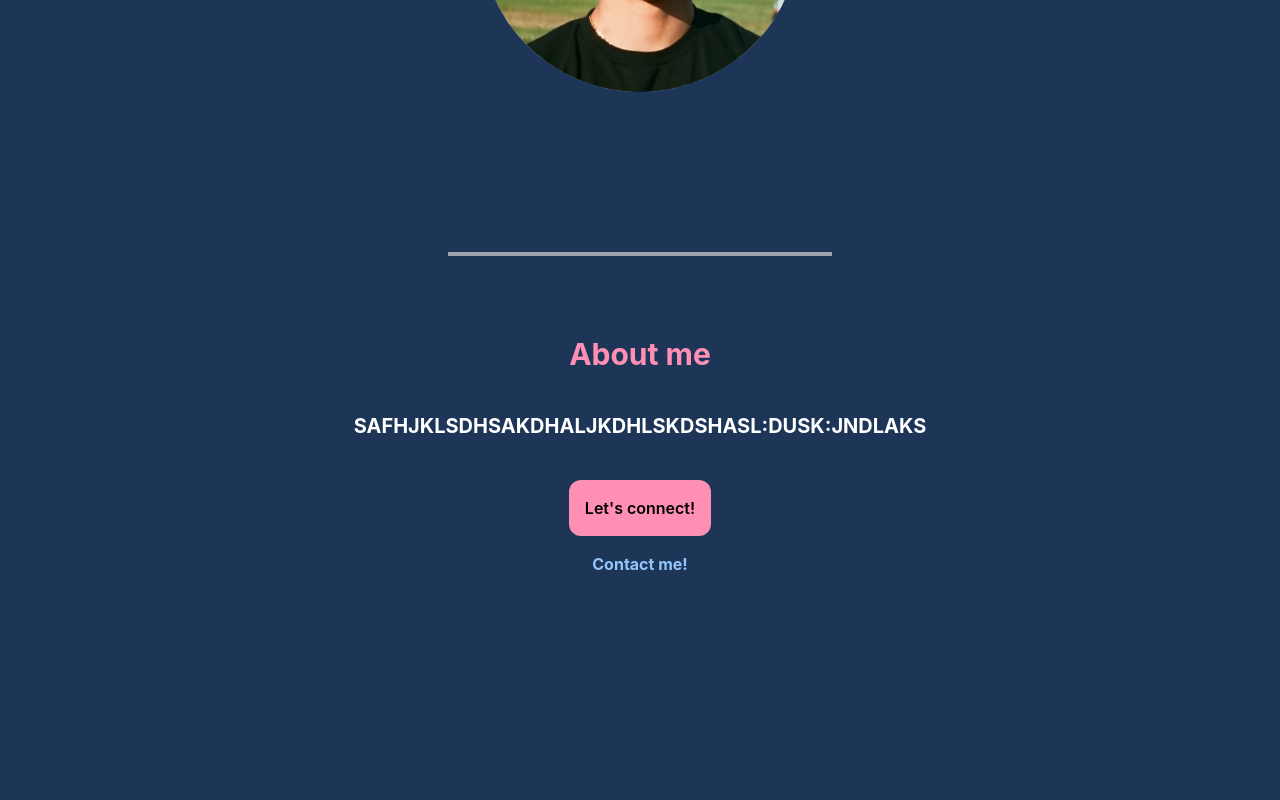
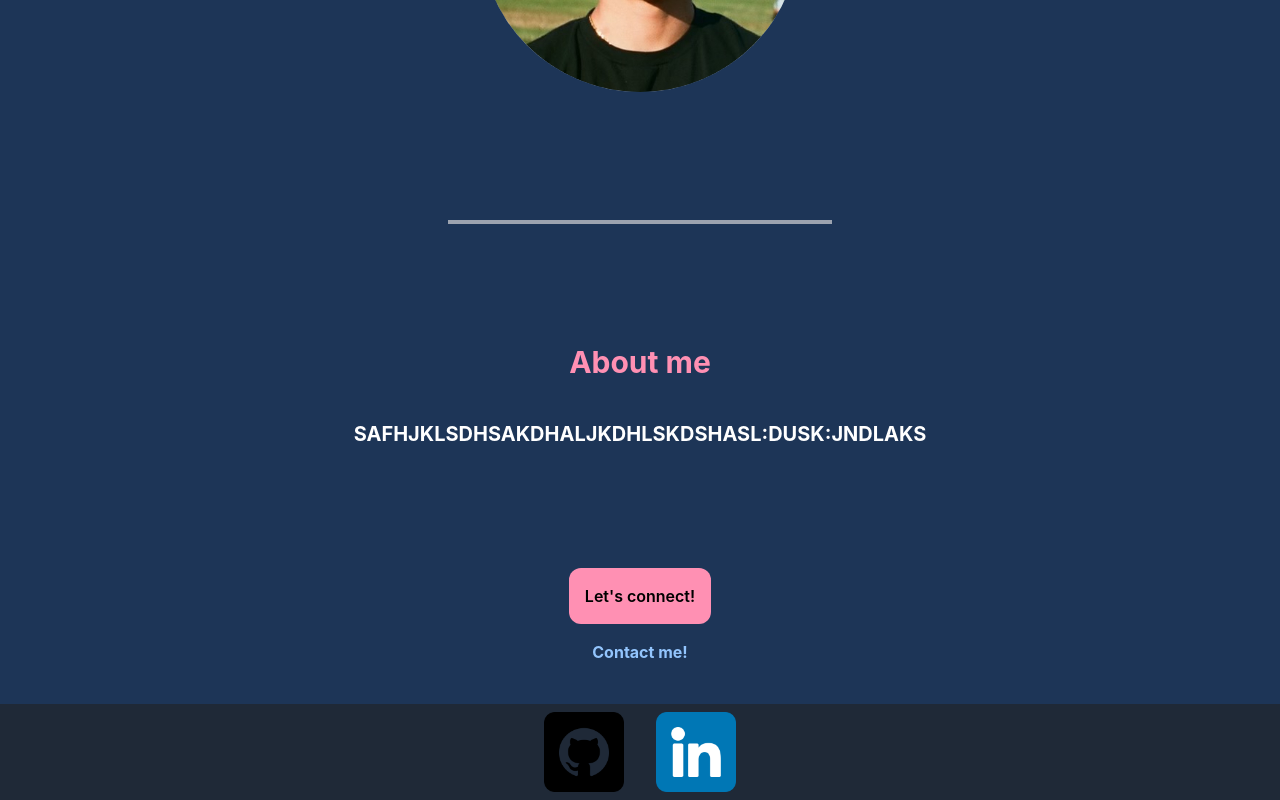
Before and after one commit to jackbngn/react-portfolio, a React (Create React App) app in the folder react-portfolio/: page / in a window 1280 px wide. Shown: the part 600-1400 px from the top of the page. Before the commit the page ends 1176 px from the top, so only its background shows below. Built offline with nearby package versions, Linux system fonts and the light colour scheme.

Commit message:
added footer

```diff
--- /dev/null
+++ b/react-portfolio/src/components/Footer.js
@@ -0,0 +1,20 @@
+import React from 'react';
+import Github from '../images/github.png';
+import Linkedin from '../images/linkedin.png';
+
+export default function Footer() {
+	return (
+		<footer className=" bg-gray-800 p-2">
+			<div className="flex justify-center  ">
+				<a href="https://github.com/jackbngn" target="_blank">
+					<img src={Github} alt="Github" className="w-20 mr-8  "></img>
+				</a>
+				<a
+					href="https://www.linkedin.com/in/jack-nguyen-909759266/"
+					target="_blank">
+					<img src={Linkedin} alt="Linkedin" className="w-20"></img>
+				</a>
+			</div>
+		</footer>
+	);
+}
--- a/react-portfolio/src/components/Navtabs.js
+++ b/react-portfolio/src/components/Navtabs.js
@@ -2,7 +2,7 @@ import React from 'react';
 
 function NavTabs({ currentPage, handlePage }) {
 	return (
-		<nav className="flex items-center justify-between bg-gray-800 ">
+		<nav className="flex items-center justify-between bg-gray-800 sticky top-0 z-10 ">
 			<p className="text-3xl m-8 text-pink-color font-bold">Jack Nguyen</p>
 
 			<ul className="flex justify-end m-10 text-3xl space-x-12">
--- a/react-portfolio/src/components/PortfolioContainer.js
+++ b/react-portfolio/src/components/PortfolioContainer.js
@@ -4,6 +4,7 @@ import About from './pages/About';
 import Contact from './pages/Contact';
 import Portfolio from './pages/Portfolio';
 import Resume from './pages/Resume';
+import Footer from './Footer';
 
 export default function PortfolioContainer() {
 	const [currentPage, setCurrentPage] = useState('About');
@@ -28,9 +29,10 @@ export default function PortfolioContainer() {
 	const handlePage = (page) => setCurrentPage(page);
 
 	return (
-		<div>
+		<div className="min-h-screen flex flex-col">
 			<NavTabs currentPage={currentPage} handlePage={handlePage} />
-			{renderPage()}
+			<div className="flex-grow">{renderPage()}</div>
+			<Footer />
 		</div>
 	);
 }
--- a/react-portfolio/src/components/pages/About.js
+++ b/react-portfolio/src/components/pages/About.js
@@ -20,11 +20,11 @@ export default function About({ handlePage }) {
 				</div>
 			</div>
 
-			<div className="flex justify-center mt-10">
+			<div className="flex justify-center mt-2">
 				<hr className="w-96 border-2 border-gray-400" />
 			</div>
 
-			<div className="mt-20">
+			<div className="mt-20 p-10">
 				<div className="flex justify-center text-3xl text-pink-color">
 					<h4>About me</h4>
 				</div>
@@ -34,7 +34,7 @@ export default function About({ handlePage }) {
 				</div>
 			</div>
 
-			<div>
+			<div className="p-10">
 				<div className="flex justify-center">
 					<a
 						href="https://www.linkedin.com/in/jack-nguyen-909759266/"
--- a/react-portfolio/src/index.css
+++ b/react-portfolio/src/index.css
@@ -11,14 +11,10 @@ body {
 	-moz-osx-font-smoothing: grayscale;
 	background-color: #1d3557;
 	color: white;
+	height: 100vh;
 }
 
 code {
 	font-family: source-code-pro, Menlo, Monaco, Consolas, 'Courier New',
 		monospace;
 }
-@keyframes typing {
-	from {
-		width: 0;
-	}
-}
```
Also changed, not shown: react-portfolio/src/images/github.png (added), react-portfolio/src/images/linkedin.png (added).
